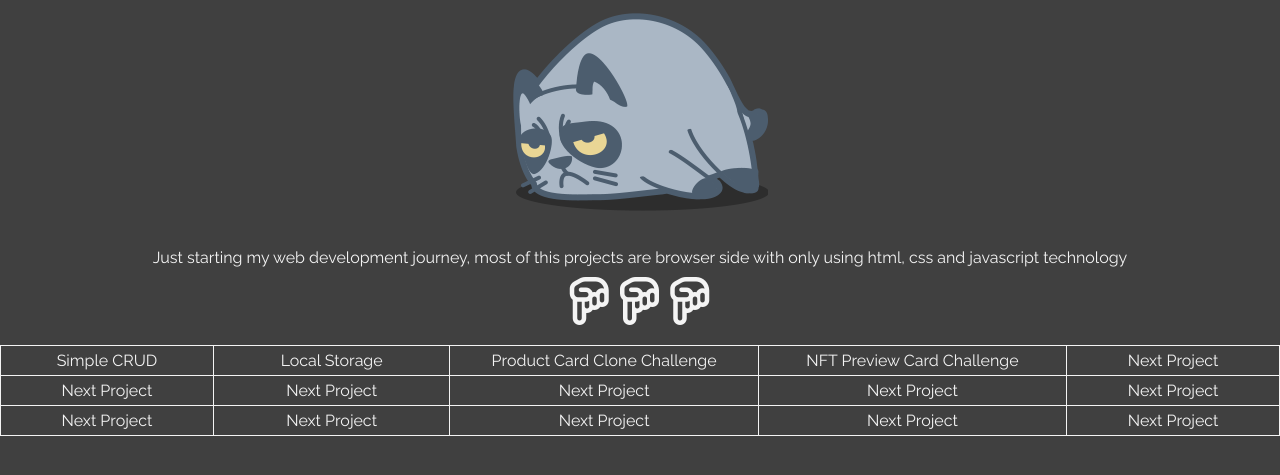
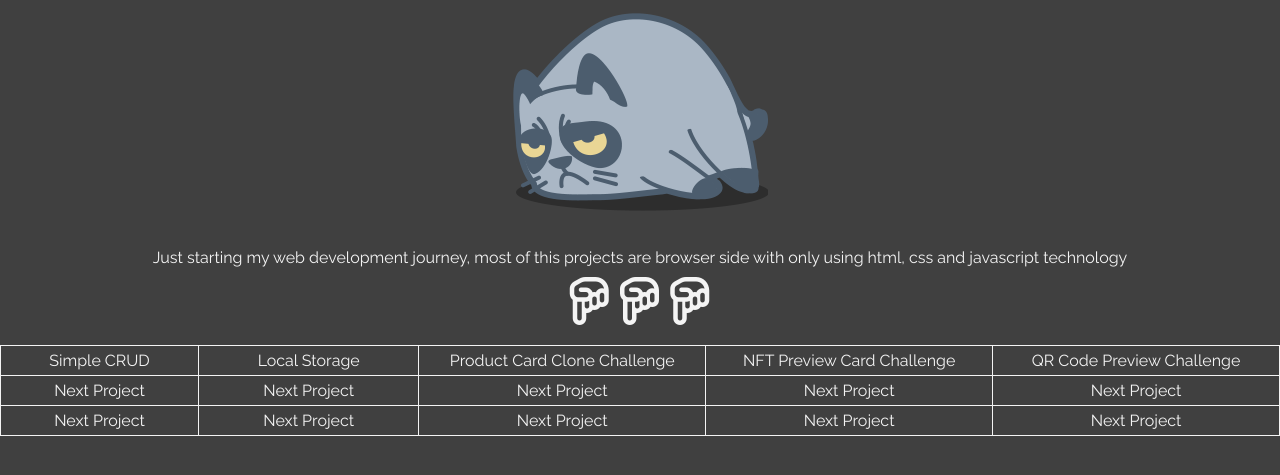
Before and after one commit to boibolang/boibolang.github.io, a plain HTML site: page index.html in a window 1280 px wide. Shown: the part 69-544 px from the top of the page. Drawn offline with Linux system fonts and the light colour scheme.

Commit message:
Adding fifth project

```diff
--- a/index.html
+++ b/index.html
@@ -27,7 +27,7 @@
           <td><a href="./project/02_save_local_storage/index.html">Local Storage</a></td>
           <td><a href="./project/03_fmc_product_card/index.html">Product Card Clone Challenge</a></td>
           <td><a href="./project/03_nft_preview_card/index.html">NFT Preview Card Challenge</a></td>
-          <td>Next Project</td>
+          <td><a href="./project/03_nft_preview_card/index.html">QR Code Preview Challenge</a></td>
         </tr>
         <tr>
           <td>Next Project</td>
```
